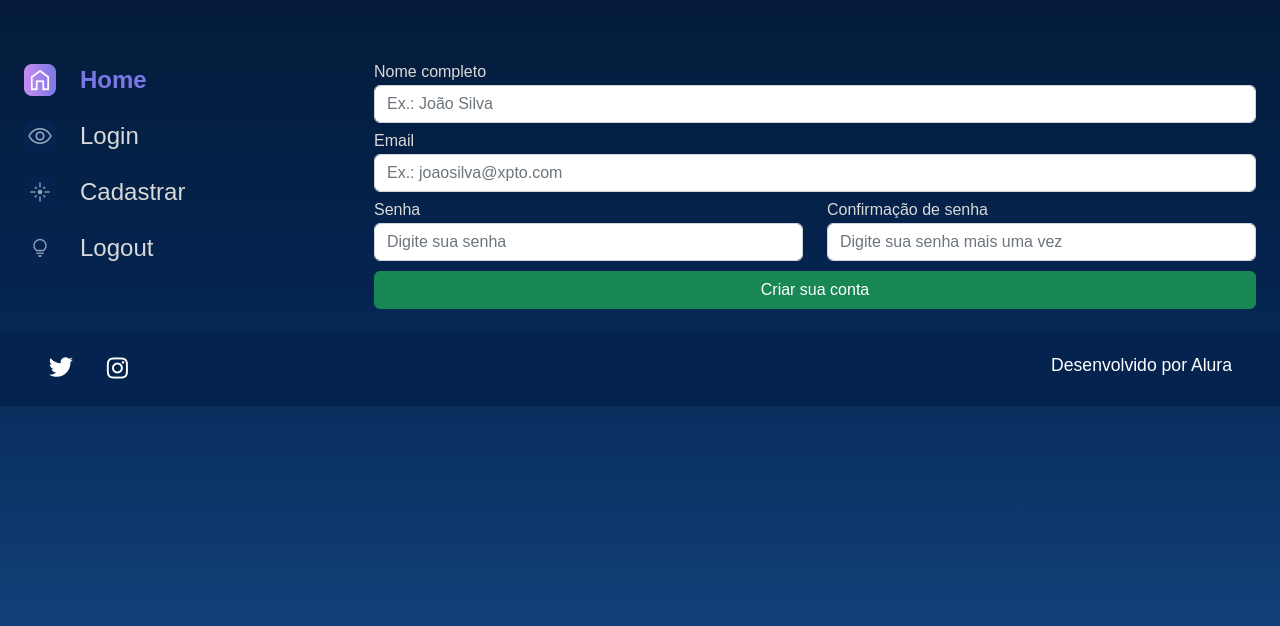
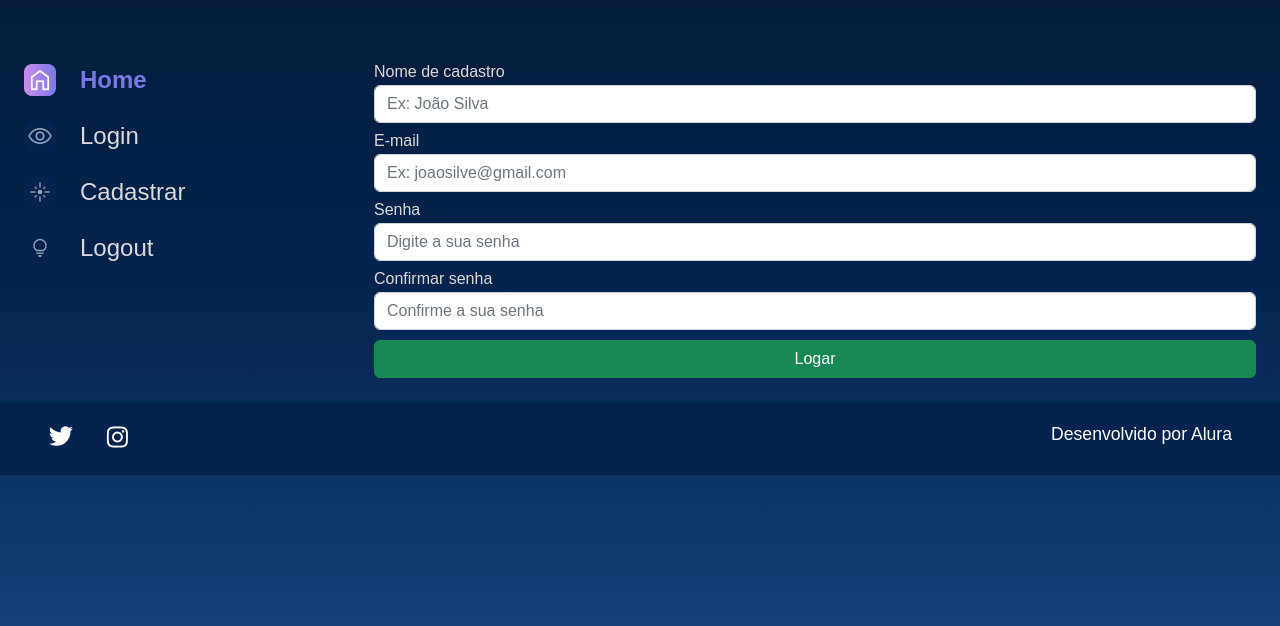
Before and after one commit to danielribas1105/alura-space, a Django app: page /cadastro in a window 1280 px wide. Shown: the part 114-740 px from the top of the page. Run offline with Django 5.2, Linux system fonts and the light colour scheme.

Commit message:
update project

```diff
--- a/templates/usuarios/cadastro.html
+++ b/templates/usuarios/cadastro.html
@@ -42,26 +42,17 @@
          </section>
          <section class="galeria" style="margin-left: 5em">
             <form action="" method="">
+               {% csrf_token %}
                <div class="row">
+                  {% for field in form.visible_fields %}
                      <div class="col-12 col-lg-12" style="margin-bottom: 10px;">
-                           <label for="nome_cadastro" style="color:#D9D9D9; margin-bottom: 5px;"><b>Nome completo</b></label>
-                           <input type="text" class="form-control" name="nome_cadastro" placeholder="Ex.: João Silva" required>
+                        <label for="{{ field.id_for_label }}" style="color:#D9D9D9; margin-bottom: 5px;"><b>{{ field.label }}</b></label>
+                        {{ field }}
                      </div>
-                     <div class="col-12 col-lg-12" style="margin-bottom: 10px;">
-                           <label for="email" style="color:#D9D9D9; margin-bottom: 5px;"><b>Email</b></label>
-                           <input type="email" class="form-control" name="email" placeholder="Ex.: joaosilva@xpto.com" required>
-                     </div>
-                     <div class="col-12 col-lg-6" style="margin-bottom: 10px;">
-                           <label for="password1" style="color:#D9D9D9; margin-bottom: 5px;"><b>Senha</b></label>
-                           <input type="password" class="form-control" name="password1" placeholder="Digite sua senha" required>
-                     </div>
-                     <div class="col-12 col-lg-6" style="margin-bottom: 10px;">
-                           <label for="password2" style="color:#D9D9D9; margin-bottom: 5px;"><b>Confirmação de senha</b></label>
-                           <input type="password" class="form-control" name="password2" placeholder="Digite sua senha mais uma vez" required>
+                  {% endfor %}
                </div>
                <div class="col-12 text-center">
-                           <button class="btn btn-success col-12" style="padding: top 5px;" type="submit">Criar sua conta</button>
-                     </div>
+                  <button class="btn btn-success col-12" style="padding: top 5px;" type="submit">Logar</button>
                </div>
             </form>
          </section>
--- /dev/null
+++ b/usuarios/form.py
@@ -0,0 +1,71 @@
+from django import forms
+
+class LoginForms(forms.Form):
+   nome_login=forms.CharField(
+      label="Nome de Login",
+      required=True,
+      max_length=100,
+      widget=forms.TextInput(
+         attrs={
+            "class":"form-control",
+            "placeholder": "Ex: João Silva"
+         }
+      )
+   )
+   senha=forms.CharField(
+      label="Senha",
+      required=True,
+      max_length=50,
+      widget=forms.PasswordInput(
+         attrs={
+            "class": "form-control",
+            "placeholder": "Digite sua senha"
+         }
+      )
+   )
+
+class CadastroForms(forms.Form):
+   nome_cadastro=forms.CharField(
+      label="Nome de cadastro",
+      required=True,
+      max_length=100,
+      widget=forms.TextInput(
+         attrs={
+            "class":"form-control",
+            "placeholder": "Ex: João Silva"
+         }
+      )
+   )
+   email=forms.EmailField(
+      label="E-mail",
+      required=True,
+      max_length=70,
+      widget=forms.EmailInput(
+         attrs={
+            "class":"form-control",
+            "placeholder": "Ex: joaosilve@gmail.com"
+         }
+      )
+   )
+   senha_1=forms.CharField(
+      label="Senha",
+      required=True,
+      max_length=70,
+      widget=forms.PasswordInput(
+         attrs={
+            "class":"form-control",
+            "placeholder": "Digite a sua senha"
+         }
+      )
+   )
+   senha_2=forms.CharField(
+      label="Confirmar senha",
+      required=True,
+      max_length=70,
+      widget=forms.PasswordInput(
+         attrs={
+            "class":"form-control",
+            "placeholder": "Confirme a sua senha"
+         }
+      )
+   )
--- a/usuarios/views.py
+++ b/usuarios/views.py
@@ -1,8 +1,10 @@
 from django.shortcuts import render
+from usuarios.form import LoginForms, CadastroForms
 
-# Create your views here.
 def login(request):
-   return render(request, "usuarios/login.html")
+   form = LoginForms()
+   return render(request, "usuarios/login.html", {"form": form})
 
 def cadastro(request):
-   return render(request, "usuarios/cadastro.html")
+   form = CadastroForms()
+   return render(request, "usuarios/cadastro.html", {"form": form})
```
Also changed, not shown: templates/usuarios/login.html (+10 -11 lines). Lines whose indentation alone changed are shown as unchanged.
